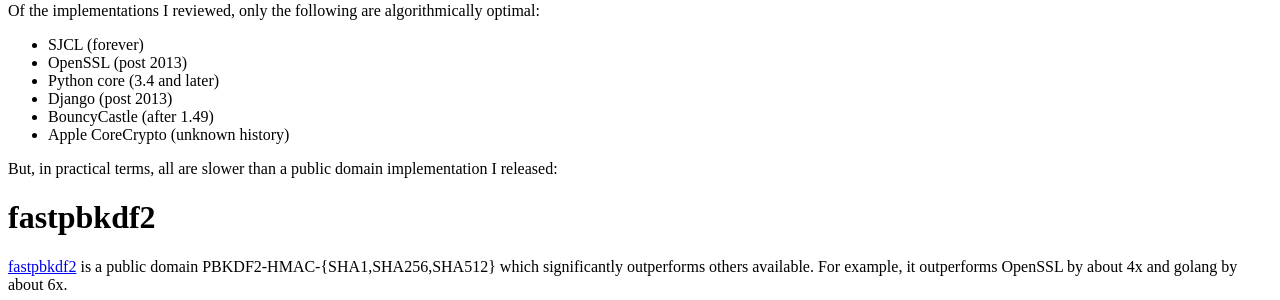
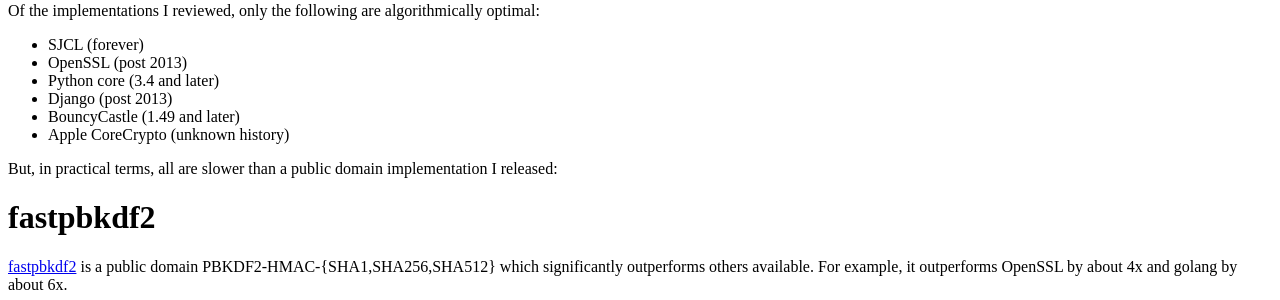
Before and after one commit to ctz/ctz.github.com, a Jekyll site: the page built from _posts/2015-08-11-pbkdf2-performance-matters.md, in a window 1280 px wide and 900 px high, scrolled down 692 px. Shown: the part 152-452 px from the top of the window. Built offline with Jekyll 4.4.1, drawn with Linux system fonts in a browser that asks for light colours.

Commit message:
Update 2015-08-11-pbkdf2-performance-matters.md

```diff
--- a/_posts/2015-08-11-pbkdf2-performance-matters.md
+++ b/_posts/2015-08-11-pbkdf2-performance-matters.md
@@ -28,7 +28,7 @@
 * OpenSSL (post 2013)
 * Python core (3.4 and later)
 * Django (post 2013)
-* BouncyCastle (after 1.49)
+* BouncyCastle (1.49 and later)
 * Apple CoreCrypto (unknown history)
 
 But, in practical terms, all are slower than a public domain implementation I released:
```
